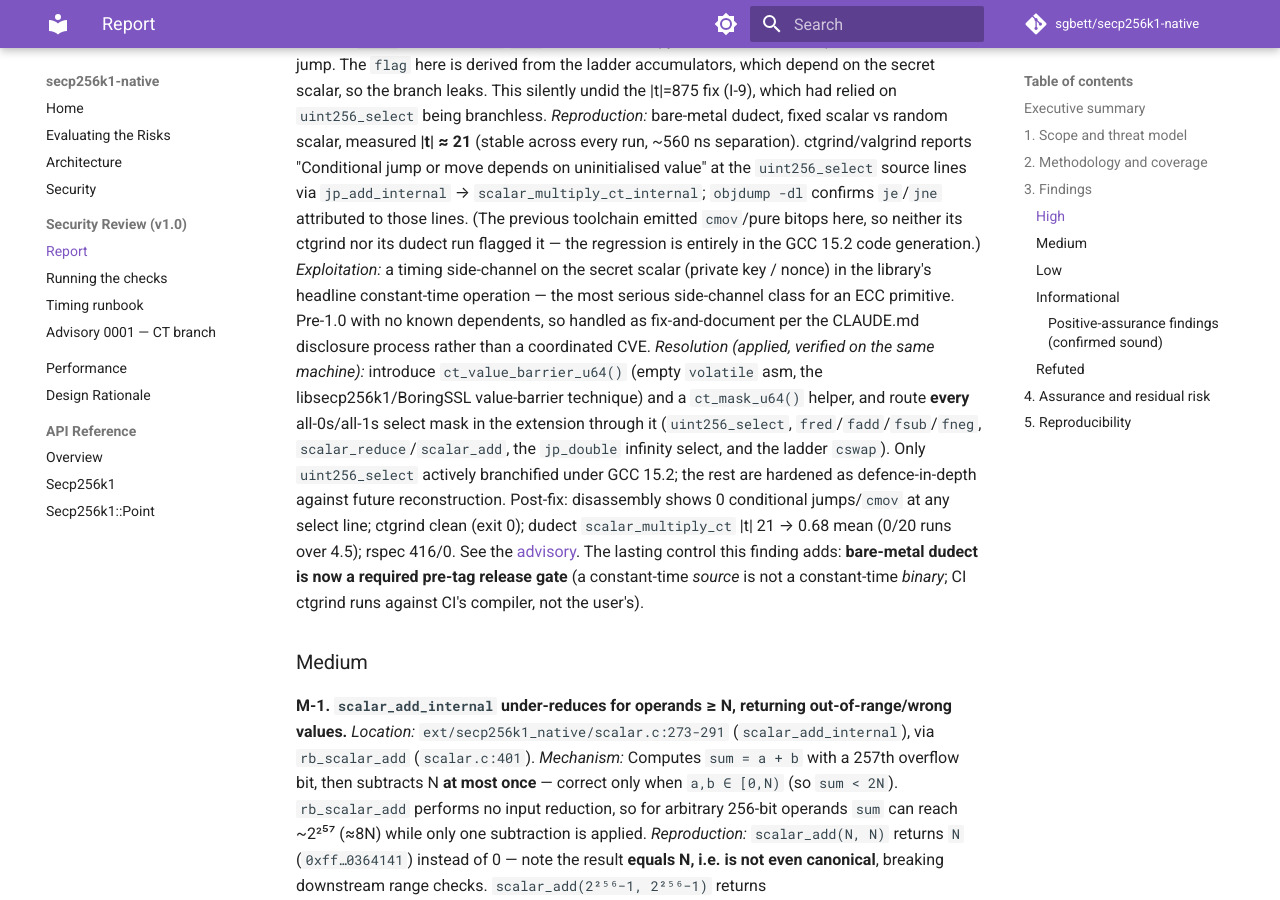
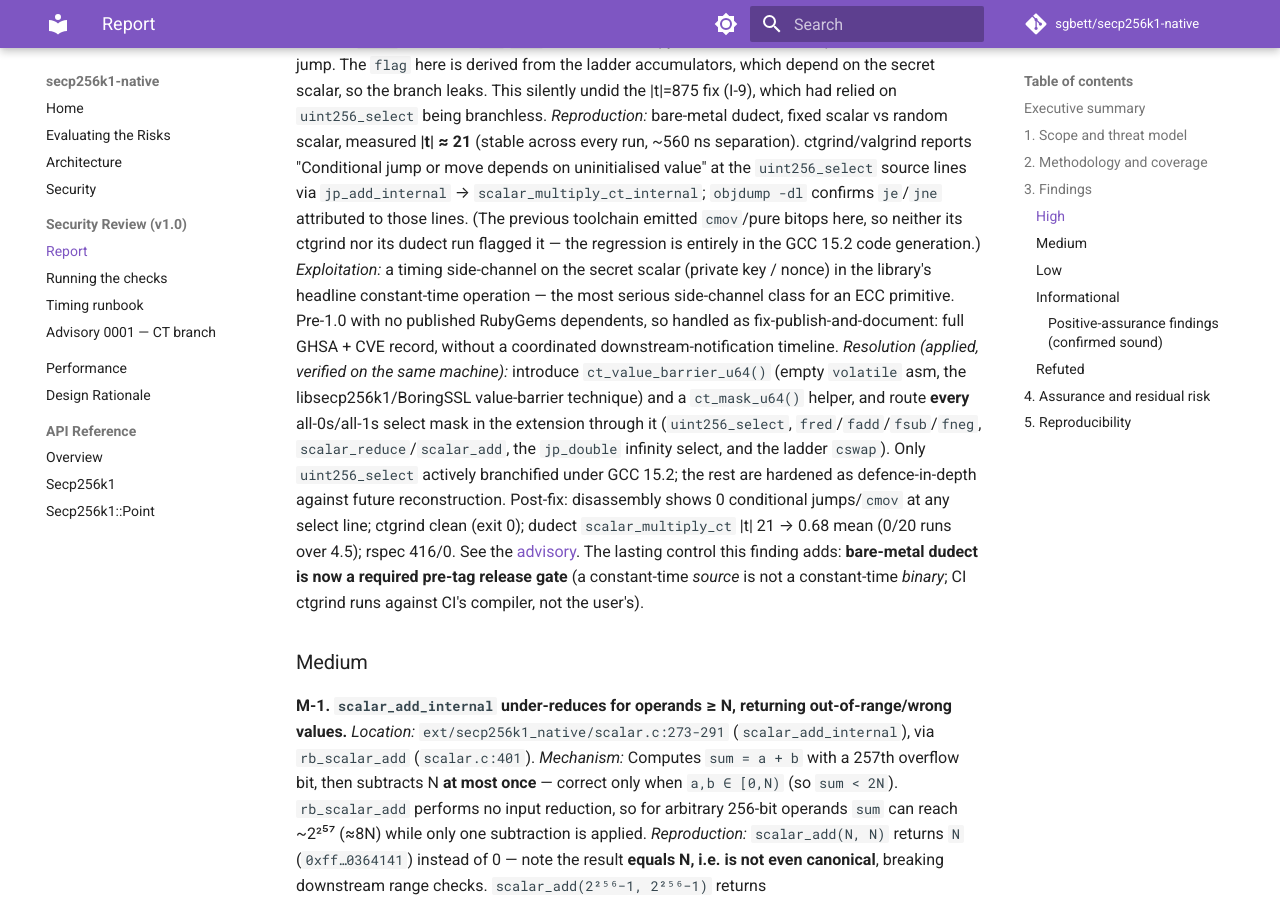
Before and after one commit to sgbett/secp256k1-native, an MkDocs documentation site: the page built from docs/security-review-v1.md, in a window 1280 px wide and 900 px high, scrolled down 4482 px. Built offline with MkDocs 1.6.1 and Material for MkDocs 9.7.7, drawn with Linux system fonts in a browser that asks for light colours; comment, search, counter and statistics services are not loaded.

Commit message:
docs(review): align H-2 disclosure framing with advisory (GHSA + CVE)
The H-2 Exploitation line carried the same stale "fix-and-document rather
than a coordinated CVE" wording that 6237e18 corrected in the advisory.
Match it: fix-publish-and-document, full GHSA + CVE record, no coordinated
downstream-notification timeline (no published dependents).

Refs #25, PR #32 review.

Co-Authored-By: Claude Opus 4.8 (1M context) <noreply@anthropic.com>

```diff
--- a/docs/security-review-v1.md
+++ b/docs/security-review-v1.md
@@ -55,7 +55,7 @@ Severities follow the threat model: a finding's reachability through the gem's o
 *Location:* `ext/secp256k1_native/secp256k1_native.h` (`uint256_select`), inlined into `jp_add_internal` (`jacobian.c:269-289`) inside `scalar_multiply_ct_internal` — i.e. the default secret-scalar path `Point#mul`.
 *Mechanism:* `uint256_select` is written branchlessly as `r = (a & ~mask) | (b & mask)` with `mask = -(uint64_t)(flag != 0)`. GCC 15.2 at `-O2` (the shipped optimisation level) recognises this all-0s/all-1s select idiom, reconstructs the original boolean `flag`, and emits `je`/`jne` to out-of-line copy blocks — a secret-dependent conditional jump. The `flag` here is derived from the ladder accumulators, which depend on the secret scalar, so the branch leaks. This silently undid the |t|=875 fix (I-9), which had relied on `uint256_select` being branchless.
 *Reproduction:* bare-metal dudect, fixed scalar vs random scalar, measured **|t| ≈ 21** (stable across every run, ~560 ns separation). ctgrind/valgrind reports "Conditional jump or move depends on uninitialised value" at the `uint256_select` source lines via `jp_add_internal` → `scalar_multiply_ct_internal`; `objdump -dl` confirms `je`/`jne` attributed to those lines. (The previous toolchain emitted `cmov`/pure bitops here, so neither its ctgrind nor its dudect run flagged it — the regression is entirely in the GCC 15.2 code generation.)
-*Exploitation:* a timing side-channel on the secret scalar (private key / nonce) in the library's headline constant-time operation — the most serious side-channel class for an ECC primitive. Pre-1.0 with no known dependents, so handled as fix-and-document per the CLAUDE.md disclosure process rather than a coordinated CVE.
+*Exploitation:* a timing side-channel on the secret scalar (private key / nonce) in the library's headline constant-time operation — the most serious side-channel class for an ECC primitive. Pre-1.0 with no published RubyGems dependents, so handled as fix-publish-and-document: full GHSA + CVE record, without a coordinated downstream-notification timeline.
 *Resolution (applied, verified on the same machine):* introduce `ct_value_barrier_u64()` (empty `volatile` asm, the libsecp256k1/BoringSSL value-barrier technique) and a `ct_mask_u64()` helper, and route **every** all-0s/all-1s select mask in the extension through it (`uint256_select`, `fred`/`fadd`/`fsub`/`fneg`, `scalar_reduce`/`scalar_add`, the `jp_double` infinity select, and the ladder `cswap`). Only `uint256_select` actively branchified under GCC 15.2; the rest are hardened as defence-in-depth against future reconstruction. Post-fix: disassembly shows 0 conditional jumps/`cmov` at any select line; ctgrind clean (exit 0); dudect `scalar_multiply_ct` |t| 21 → 0.68 mean (0/20 runs over 4.5); rspec 416/0. See the [advisory](advisories/0001-compiler-reconstructed-ct-branch.md). The lasting control this finding adds: **bare-metal dudect is now a required pre-tag release gate** (a constant-time *source* is not a constant-time *binary*; CI ctgrind runs against CI's compiler, not the user's).
 
 ### Medium
```
